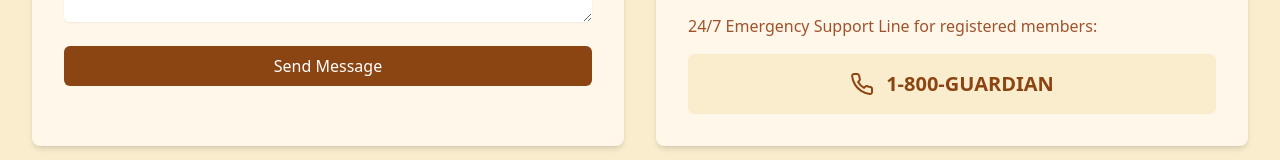
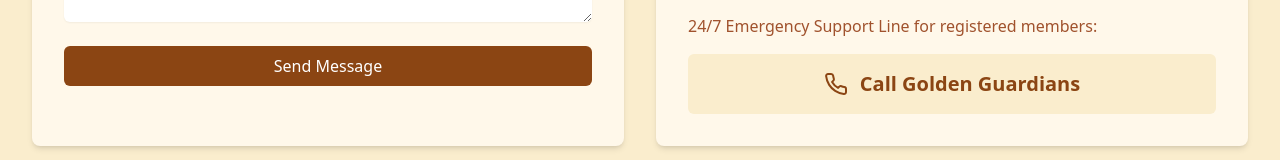
Before and after one commit to tawadesg20/goldenguardians, a React (Vite) app: page /contact in a window 1280 px wide. Shown: the part 606-766 px from the top of the page. Built offline with nearby package versions, Linux system fonts and the light colour scheme.

Commit message:
updated contact and footer

```diff
--- a/src/components/Footer.jsx
+++ b/src/components/Footer.jsx
@@ -18,9 +18,9 @@ const Footer = () => {
             <h3 className="text-lg font-semibold text-[#8B4513] mb-4">Quick Links</h3>
             <ul className="space-y-2">
               <li><a href="/" className="text-[#A0522D] hover:text-[#8B4513]">Home</a></li>
-              <li><a href="/events" className="text-[#A0522D] hover:text-[#8B4513]">Events</a></li>
-              <li><a href="/careers" className="text-[#A0522D] hover:text-[#8B4513]">Careers</a></li>
-              <li><a href="/contact" className="text-[#A0522D] hover:text-[#8B4513]">Contact</a></li>
+              <li><a href="/Events.jsx" className="text-[#A0522D] hover:text-[#8B4513]">Events</a></li>
+              <li><a href="/Careers.jsx" className="text-[#A0522D] hover:text-[#8B4513]">Careers</a></li>
+              <li><a href="/Contact.jsx" className="text-[#A0522D] hover:text-[#8B4513]">Contact</a></li>
             </ul>
           </div>
 
--- a/src/pages/Contact.jsx
+++ b/src/pages/Contact.jsx
@@ -137,7 +137,7 @@ const Contact = () => {
                 </p>
                 <a href="tel:7718097415" target='_blank'  className="flex items-center justify-center bg-[#FAEDCD] p-4 rounded-md">
                   <Phone className="h-6 w-6 text-[#8B4513] mr-3" />
-                  <span href="mailto:contact@goldenguardians.com" target='_blank'  className="text-xl font-bold text-[#8B4513]">1-800-GUARDIAN</span>
+                  <span href="mailto:contact@goldenguardians.com" target='_blank'  className="text-xl font-bold text-[#8B4513]">Call Golden Guardians</span>
                 </a>
               </div>
             </div>
```
